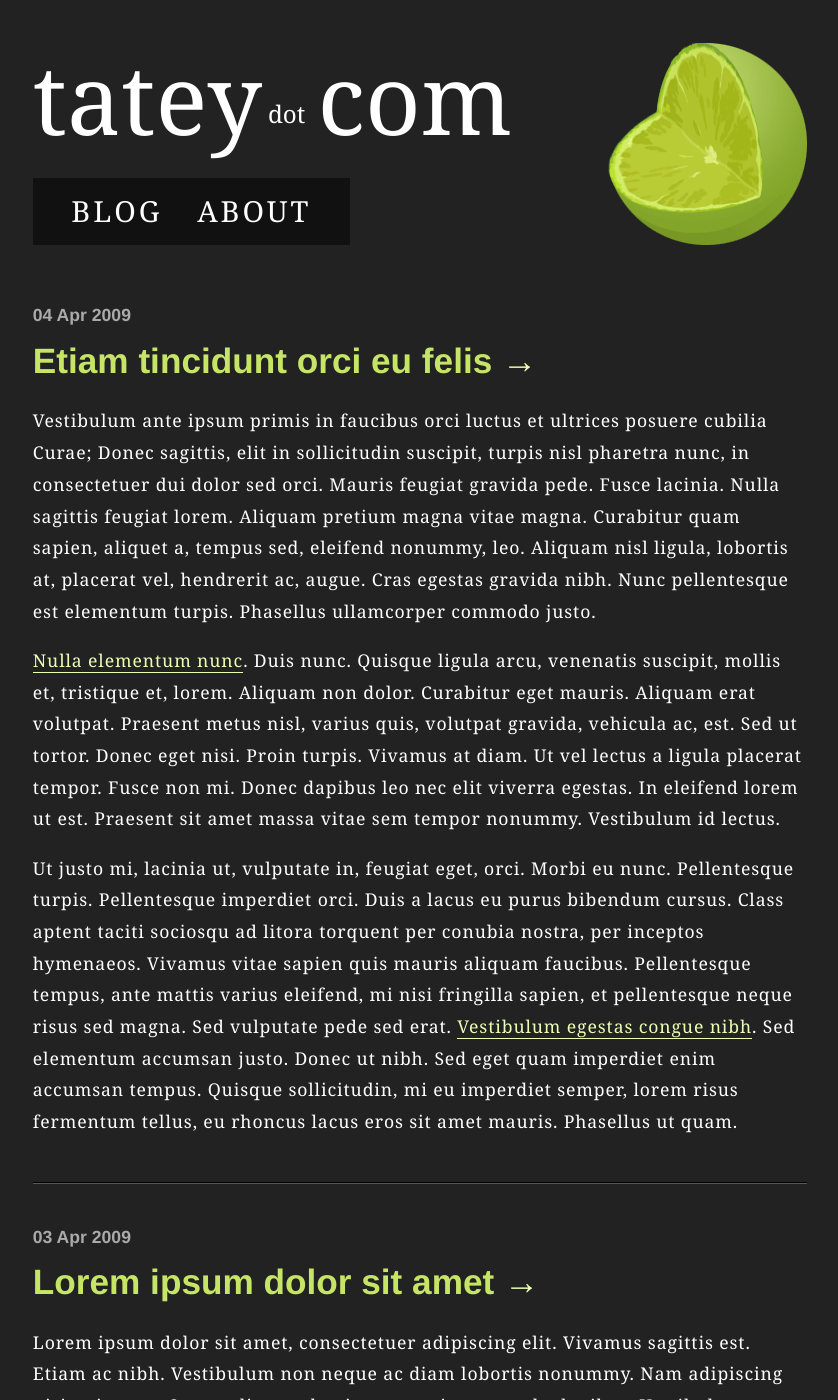
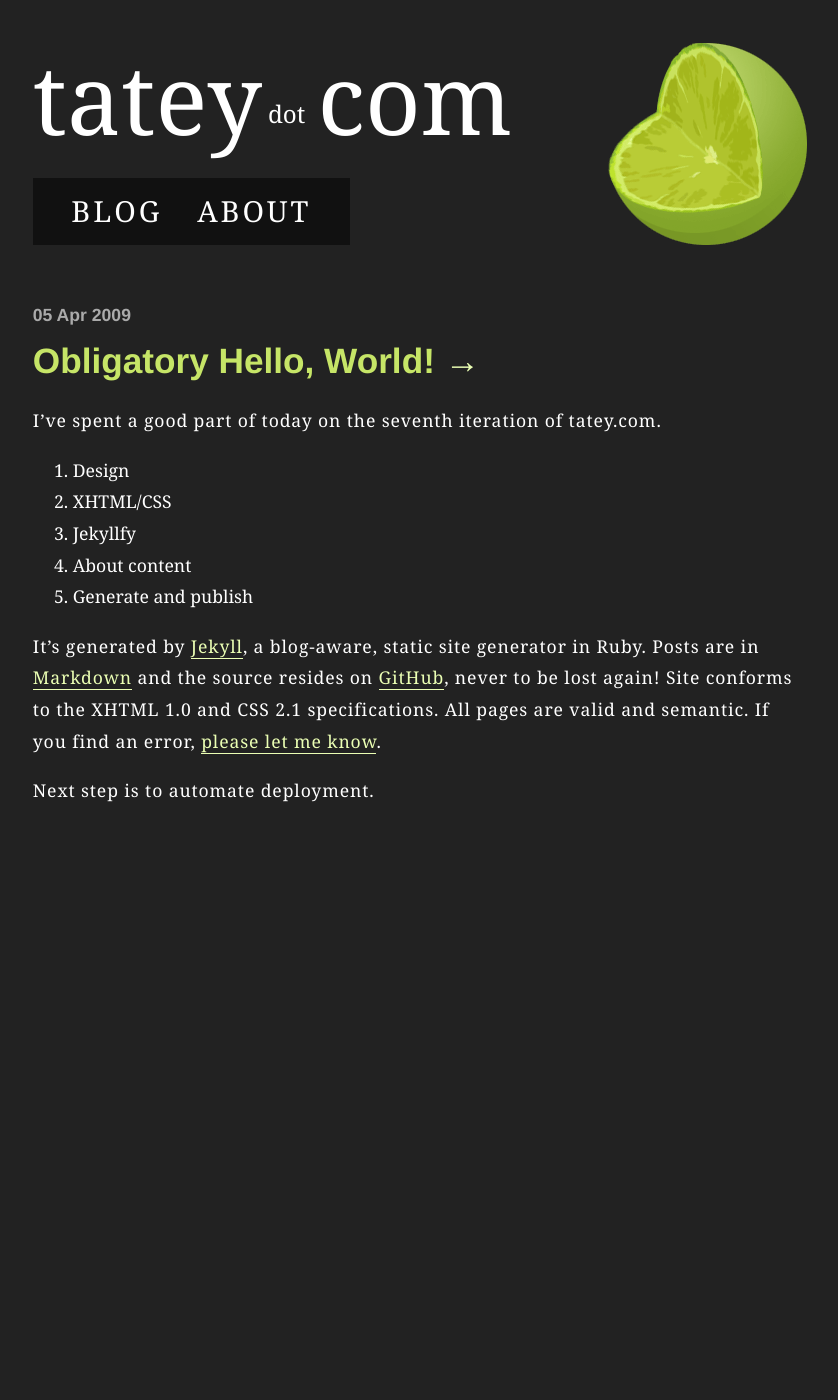
Before and after one commit to tatey/tatey.com, a Jekyll site: the page built from index.html, in a window 1280 px wide and 1400 px high. Shown: the whole window, without its empty margins (220-1058 px from the left). Built offline with Jekyll 4.4.1, drawn with Linux system fonts in a browser that asks for light colours; some of the changed text lies outside the part shown.

Commit message:
New post: 2009-04-05-obligatory-hello-world.markdown

```diff
--- a/_posts/2009-03-24-sed-nec-quam.markdown
+++ /dev/null
@@ -1,10 +0,0 @@
----
-layout: post
-title: Sed nec quam. Quisque bibendum, magna nec
----
-
-Etiam tincidunt orci eu felis. Aliquam commodo posuere mi. Curabitur rhoncus, nisi auctor ornare pellentesque, ligula lacus convallis nisi, ac iaculis quam mi eu arcu. Donec ut urna. [Phasellus eu lectus](http://google.com) a felis sagittis consectetuer. In placerat lobortis massa. Quisque dui. Aliquam erat volutpat. Sed tempor. Nulla ut velit a est luctus rutrum. Pellentesque feugiat, nisi id consectetuer dignissim, velit leo feugiat tellus, mattis suscipit sem orci sed sem. Pellentesque nec tellus sed libero porttitor pellentesque. Sed non mi ut ligula pharetra feugiat. Maecenas nonummy dolor.
-
-Fusce nec nulla. Ut velit. Donec sodales risus non leo. Mauris auctor est ac elit. Donec ut tellus. Nullam sagittis, magna sed ultrices luctus, lectus dui malesuada massa, at vehicula orci magna id pede. Maecenas feugiat gravida lorem. Integer laoreet justo. Aliquam erat volutpat. Aenean fermentum vehicula sem. Nulla facilisi. Morbi in quam. Donec vehicula magna et urna.
-
-Duis placerat leo non mauris. Ut tincidunt turpis a arcu. Ut quis tortor. Donec dapibus, lacus in bibendum volutpat, massa nunc aliquam diam, in fermentum felis felis ac tellus. Maecenas adipiscing. Ut tempor eros nonummy nunc. Fusce molestie nunc nec ipsum. Vestibulum tincidunt lacus eu orci. Maecenas lectus. Cras lacinia tortor ac erat. Sed lacinia urna vitae nibh. Phasellus ultricies euismod purus. Morbi massa augue, aliquam nonummy, rutrum vel, euismod ac, nibh. Nunc porta. Donec non erat. Sed sit amet lacus vel nunc venenatis sollicitudin. Pellentesque dui risus, convallis sed, mattis ac, lobortis fermentum, est. Etiam gravida nulla non arcu.
--- a/_posts/2009-04-03-lorem-ipsum.markdown
+++ /dev/null
@@ -1,8 +0,0 @@
----
-layout: post
-title: Lorem ipsum dolor sit amet
----
-
-Lorem ipsum dolor sit amet, consectetuer adipiscing elit. Vivamus sagittis est. Etiam ac nibh. Vestibulum non neque ac diam lobortis nonummy. Nam adipiscing nisi quis arcu. Suspendisse sed enim a mauris commodo dapibus. Vestibulum ante ipsum primis in faucibus orci luctus et ultrices posuere cubilia Curae; Nullam gravida risus sollicitudin sapien. Nullam id enim. Quisque eleifend, metus a dictum fermentum, dolor tellus eleifend dui, et faucibus magna neque non arcu. Ut et lectus at ligula dapibus iaculis. Nullam velit leo, venenatis vitae, mattis fermentum, ultricies ac, ipsum. [Vivamus vestibulum bibendum augue](http://google.com). Sed auctor tristique nulla. Sed sit amet erat eu sapien porttitor tristique. Proin tellus orci, elementum vitae, vehicula ut, sodales non, enim. Cras fringilla, dui in cursus iaculis, nulla turpis hendrerit urna, non porta quam tortor in sapien. Proin nibh felis, blandit a, porttitor blandit, faucibus vel, lectus.
-
-Nunc ultricies tristique enim. Aenean sagittis diam ut dui. Etiam eget dolor. Duis sagittis, turpis at tempus suscipit, enim tortor posuere pede, ut suscipit mi eros a dui. Vivamus nunc. Nulla diam. Donec odio dui, imperdiet nec, semper a, posuere et, orci. Duis tempor quam quis odio. Vestibulum lobortis consectetuer lectus. Donec nulla. Cras auctor laoreet lectus. Aliquam erat volutpat.
--- a/_posts/2009-04-04-etiam-tincidunt-orci.markdown
+++ /dev/null
@@ -1,10 +0,0 @@
----
-layout: post
-title: Etiam tincidunt orci eu felis
----
-
-Vestibulum ante ipsum primis in faucibus orci luctus et ultrices posuere cubilia Curae; Donec sagittis, elit in sollicitudin suscipit, turpis nisl pharetra nunc, in consectetuer dui dolor sed orci. Mauris feugiat gravida pede. Fusce lacinia. Nulla sagittis feugiat lorem. Aliquam pretium magna vitae magna. Curabitur quam sapien, aliquet a, tempus sed, eleifend nonummy, leo. Aliquam nisl ligula, lobortis at, placerat vel, hendrerit ac, augue. Cras egestas gravida nibh. Nunc pellentesque est elementum turpis. Phasellus ullamcorper commodo justo.
-
-[Nulla elementum nunc](http://google.com). Duis nunc. Quisque ligula arcu, venenatis suscipit, mollis et, tristique et, lorem. Aliquam non dolor. Curabitur eget mauris. Aliquam erat volutpat. Praesent metus nisl, varius quis, volutpat gravida, vehicula ac, est. Sed ut tortor. Donec eget nisi. Proin turpis. Vivamus at diam. Ut vel lectus a ligula placerat tempor. Fusce non mi. Donec dapibus leo nec elit viverra egestas. In eleifend lorem ut est. Praesent sit amet massa vitae sem tempor nonummy. Vestibulum id lectus.
-
-Ut justo mi, lacinia ut, vulputate in, feugiat eget, orci. Morbi eu nunc. Pellentesque turpis. Pellentesque imperdiet orci. Duis a lacus eu purus bibendum cursus. Class aptent taciti sociosqu ad litora torquent per conubia nostra, per inceptos hymenaeos. Vivamus vitae sapien quis mauris aliquam faucibus. Pellentesque tempus, ante mattis varius eleifend, mi nisi fringilla sapien, et pellentesque neque risus sed magna. Sed vulputate pede sed erat. [Vestibulum egestas congue nibh](http://google.com). Sed elementum accumsan justo. Donec ut nibh. Sed eget quam imperdiet enim accumsan tempus. Quisque sollicitudin, mi eu imperdiet semper, lorem risus fermentum tellus, eu rhoncus lacus eros sit amet mauris. Phasellus ut quam.
--- /dev/null
+++ b/_posts/2009-04-05-obligatory-hello-world.markdown
@@ -0,0 +1,16 @@
+---
+layout: post
+title: Obligatory Hello, World!
+---
+
+I've spent a good part of today on the seventh iteration of tatey.com.
+
+1. Design
+2. XHTML/CSS
+3. Jekyllfy
+4. About content
+5. Generate and publish
+
+It's generated by [Jekyll](http://github.com/mojombo/jekyll/tree/master), a blog-aware, static site generator in Ruby. Posts are in [Markdown](http://daringfireball.net/projects/markdown/) and the source resides on [GitHub](http://github.com/tatey/tatey.com/tree/master), never to be lost again! Site conforms to the XHTML 1.0 and CSS 2.1 specifications. All pages are valid and semantic. If you find an error, [please let me know](mailto:tate@tatey.com).
+
+Next step is to automate deployment.
--- a/about.html
+++ b/about.html
@@ -19,7 +19,7 @@ title: About
 
 <h2>About this site</h2>
 
-<p>It's generated by <a href="http://github.com/mojombo/jekyll/tree/master">Jekyll</a>, a blog-aware, static site generator in Ruby. Posts are in <a href="http://daringfireball.net/projects/markdown/">Markdown</a> and the source resides on <a href="http://github.com/tatey/tatey.com/tree/master">GitHub</a>, never to be lost again. Site conforms to the XHTML 1.0 and CSS 2.1 specifications. All pages are valid and semantic. If you find an error, please let me know.</p>
+<p>It's generated by <a href="http://github.com/mojombo/jekyll/tree/master">Jekyll</a>, a blog-aware, static site generator in Ruby. Posts are in <a href="http://daringfireball.net/projects/markdown/">Markdown</a> and the source resides on <a href="http://github.com/tatey/tatey.com/tree/master">GitHub</a>, never to be lost again! Site conforms to the XHTML 1.0 and CSS 2.1 specifications. All pages are valid and semantic. If you find an error, please let me know.</p>
 
 <h3>Seven iterations since 2003</h3>
 
```
